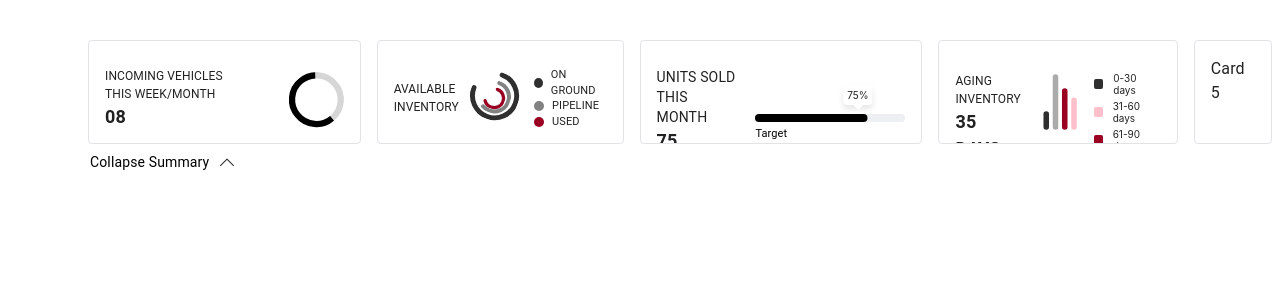
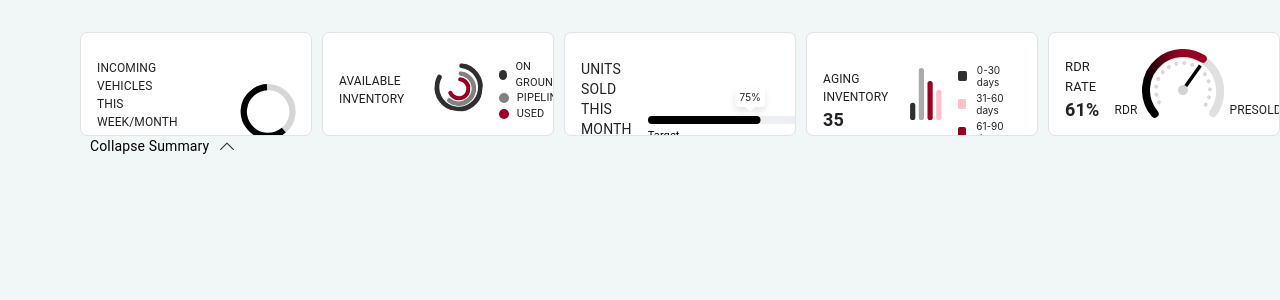
Before and after one commit to NavDevBio94/POC-Graph, a React (Create React App) app: page / in a window 1280 px wide. Shown: the top 300 px of the page. Built offline with nearby package versions, Linux system fonts and the light colour scheme.

Commit message:
gaudge chart fixing

```diff
--- a/package.json
+++ b/package.json
@@ -12,12 +12,15 @@
     "@testing-library/jest-dom": "^5.17.0",
     "@testing-library/react": "^13.4.0",
     "@testing-library/user-event": "^13.5.0",
+    "apexcharts": "^3.47.0",
     "chart.js": "^4.4.2",
     "react": "^18.2.0",
+    "react-apexcharts": "^1.4.1",
     "react-chartjs-2": "^5.2.0",
     "react-circular-progressbar": "^2.1.0",
     "react-dom": "^18.2.0",
     "react-gauge-chart": "^0.4.1",
+    "react-gauge-component": "^1.2.0",
     "react-progressbar": "^15.4.1",
     "react-progressbar.js": "^0.2.0",
     "react-scripts": "5.0.1",
--- a/src/App.css
+++ b/src/App.css
@@ -47,3 +47,7 @@
     margin-right: 10px;
     border-radius: 2px;
 }
+
+body {
+    background-color: rgb(241, 246, 247);
+}
--- a/src/App.js
+++ b/src/App.js
@@ -6,10 +6,7 @@ import SimpleCircleProgressBar from './Components/Atoms/SimpleCircleProgressBar/
 import SimpleProgressBar from './Components/Atoms/SimpleProgressBar/SimpleProgressBar';
 import './App.css';
 import { BarChart, Bar, Cell } from 'recharts';
-import {
-    CircularProgressbar,
-    buildStyles,
-} from 'react-circular-progressbar';
+import { CircularProgressbar, buildStyles } from 'react-circular-progressbar';
 import 'react-circular-progressbar/dist/styles.css';
 import arrowUp from '../src/Assets/magnifying.png';
 
@@ -73,12 +70,10 @@ function App() {
         setOpenClose(!open);
     };
 
-    const rotationDeg = 20;
-
     const progressBars = [
-        { value: 75, strokeWidth: 10, color: '#2F2F2F' },
-        { value: 65, size: 45, margin: '8%', color: '#990021', strokeWidth: 15 },
-        { value: 58, size: 68, margin: '16%', color: '#828282', strokeWidth: 12 },
+        { value: 80, strokeWidth: 10, color: '#2F2F2F' },
+        { value: 65, size: 48, margin: '8%', color: '#990021', strokeWidth: 18 },
+        { value: 58, size: 72, margin: '12%', color: '#828282', strokeWidth: 13 },
     ];
 
     const legends = [
@@ -86,21 +81,66 @@ function App() {
         { color: '#828282', text: 'PIPELINE' },
         { color: '#990021', text: 'USED' },
     ];
+    const size = 82; // Diameter of the circle
+    const strokeWidth = 8;
+    const radius = (size - strokeWidth) / 2;
+    const dotRadius = radius - 10; // Adjust this value to move dots towards the center
+
+    const circumference = 2 * Math.PI * radius;
+
+    const dashArray = circumference.toFixed(2);
+    const dashOffset = (((100 - 45) / 100) * circumference).toFixed(2);
+
+    const containerStyle = {
+        width: `${size}px`,
+        height: `${size}px`, // Full height for circular appearance
+        overflow: 'hidden',
+        borderRadius: '20%', // Fully round to only show the intended part as filled
+        position: 'relative', // Needed to position the needle correctly
+    };
+    const needleLength = radius - 10; // Length of the needle from center
+
+    const newNeedleLength = needleLength * 1.5;
+
+    const progressAngle = (72 / 100) * 360; // Progress converted to angle
+
+    const svgStyle = {
+        transform: 'rotate(140deg) scale(1, 1)', // Adjusted rotation to start progress from the left
+        overflow: 'visible',
+    };
+
+    // Function to calculate dot positions
+    const getDotPosition = (index, numDots) => {
+        const angle = (index / numDots) * 2 * Math.PI; // Angle in radians
+        const x = size / 2 + dotRadius * Math.cos(angle - Math.PI / 2); // Adjusted by -90 degrees to start from top
+        const y = size / 2 + dotRadius * Math.sin(angle - Math.PI / 2);
+        return { x, y };
+    };
+
     return (
         <Box sx={{ display: 'flex', mt: 2, flexDirection: 'column', marginLeft: '80px' }}>
             {open && (
-                <Box sx={{ display: 'flex', mt: 2 }}>
+                <Box sx={{ display: 'flex', mt: 2, gap: '10px' }}>
                     <Card
                         sx={{
                             p: 2,
-                            m: 1,
+
                             boxShadow: 'none',
                             border: '1px solid #E1E3E6',
                             maxHeight: '70px',
+                            borderRadius: '7px',
+                            width: '260px',
                         }}
                     >
-                        <Box sx={{ display: 'flex', alignItems: 'center', marginTop: '10px' }}>
-                            <Box sx={{ width: 200 }}>
+                        <Box
+                            sx={{
+                                display: 'flex',
+                                alignItems: 'center',
+                                marginTop: '10px',
+                                gap: '55px',
+                            }}
+                        >
+                            <Box>
                                 <Typography sx={{ fontSize: '12px' }}>
                                     INCOMING VEHICLES <br /> THIS WEEK/MONTH
                                 </Typography>
@@ -115,10 +155,12 @@ function App() {
                     <Card
                         sx={{
                             p: 2,
-                            m: 1,
+
                             boxShadow: 'none',
                             border: '1px solid #E1E3E6',
                             maxHeight: '70px',
+                            borderRadius: '7px',
+                            width: '260px',
                         }}
                     >
                         <Box
@@ -126,7 +168,7 @@ function App() {
                                 display: 'flex',
                                 alignItems: 'center',
                                 justifyContent: 'space-around',
-                                gap: '10px',
+                                gap: '30px',
                                 marginTop: '10px',
                             }}
                         >
@@ -140,7 +182,7 @@ function App() {
                                         position: 'relative',
                                         width: 55,
                                         height: 55,
-                                        transform: `rotate(${rotationDeg}deg)`,
+                                        transform: `rotate(8deg)`,
                                     }}
                                 >
                                     {progressBars.map((bar, index) =>
@@ -225,10 +267,12 @@ function App() {
                     <Card
                         sx={{
                             p: 2,
-                            m: 1,
+
                             boxShadow: 'none',
                             border: '1px solid #E1E3E6',
                             maxHeight: '70px',
+                            borderRadius: '7px',
+                            width: '260px',
                         }}
                     >
                         <Box
@@ -239,7 +283,7 @@ function App() {
                                 marginTop: '10px',
                             }}
                         >
-                            <Box sx={{ width: 100 }}>
+                            <Box>
                                 <Typography variant='body2'>UNITS SOLD THIS MONTH</Typography>
                                 <Typography sx={{ fontSize: '18px' }}>
                                     <b>{progress}</b>
@@ -271,10 +315,12 @@ function App() {
                     <Card
                         sx={{
                             p: 2,
-                            m: 1,
+
                             boxShadow: 'none',
                             border: '1px solid #E1E3E6',
                             maxHeight: '70px',
+                            borderRadius: '7px',
+                            width: '260px',
                         }}
                     >
                         <Box
@@ -313,13 +359,149 @@ function App() {
                     <Card
                         sx={{
                             p: 2,
-                            m: 1,
                             boxShadow: 'none',
                             border: '1px solid #E1E3E6',
                             maxHeight: '70px',
+                            borderRadius: '7px',
+                            width: '260px',
                         }}
                     >
-                        <Typography>Card 5</Typography>
+                        <Box
+                            sx={{
+                                display: 'flex',
+                                alignItems: 'center',
+                                gap: '20px',
+                            }}
+                        >
+                            <Box>
+                                <Typography sx={{ fontSize: '13px' }}>RDR RATE</Typography>
+                                <Typography sx={{ fontSize: '18px' }}>
+                                    <b>61%</b>
+                                </Typography>
+                            </Box>
+                            <Box sx={{ display: 'flex', alignItems: 'center' }}>
+                                <Typography
+                                    sx={{
+                                        fontSize: '12px',
+                                        position: 'relative',
+                                        top: '20px',
+                                        right: '5px',
+                                    }}
+                                >
+                                    RDR
+                                </Typography>
+
+                                <div style={containerStyle}>
+                                    <svg
+                                        width={size}
+                                        height={size}
+                                        style={svgStyle}
+                                        viewBox={`0 0 ${size} ${size}`}
+                                    >
+                                        <defs>
+                                            <linearGradient
+                                                id='gradient'
+                                                x1='0%'
+                                                y1='0%'
+                                                x2='100%'
+                                                y2='0%'
+                                            >
+                                                <stop offset='20%' stopColor='#990021' />
+                                                <stop offset='80%' stopColor='black' />
+                                            </linearGradient>
+                                        </defs>
+
+                                        <path
+                                            d={`
+        M ${size / 2 + radius * Math.cos(Math.PI / 6)} ${size / 2 + radius * Math.sin(Math.PI / 6)}
+        A ${radius} ${radius} 0 1 1 ${45 / 2 + 12 * Math.cos(-Math.PI / 6)} ${
+                                                45 / 2 + radius * Math.sin(-Math.PI / 6)
+                                            }
+    `}
+                                            fill='none'
+                                            stroke='#E0E0E0'
+                                            strokeWidth={`${strokeWidth}px`}
+                                            strokeLinecap='round'
+                                        />
+
+                                        {/* Filled progress */}
+                                        <circle
+                                            cx={size / 2}
+                                            cy={size / 2}
+                                            r={radius}
+                                            fill='none'
+                                            stroke='url(#gradient)'
+                                            strokeWidth={`${strokeWidth}px`}
+                                            strokeDasharray={dashArray}
+                                            strokeDashoffset={dashOffset}
+                                            strokeLinecap='round'
+                                            style={{
+                                                transition: 'stroke-dashoffset 0.3s ease-in-out',
+                                            }}
+                                        />
+
+                                        {/* Gauge Dots */}
+                                        {Array.from({ length: 21 }).map((_, index) => {
+                                            const { x, y } = getDotPosition(index, 21);
+                                            // Since the rotation starts at 140 degrees, adjust the angle accordingly
+                                            const angle = (index / 21) * 360 + 250;
+                                            // Determine the correct range to exclude dots from the visual bottom
+                                            // This range is based on your setup and needs to be aligned with the rotated view
+                                            // Adjust the range to exclude dots from the bottom considering the 140-degree rotation
+                                            if (angle > 200 && angle < 340) return null; // Adjust this range as needed for your visual bottom
+
+                                            return (
+                                                <circle
+                                                    key={index}
+                                                    cx={x}
+                                                    cy={y}
+                                                    r='2.0'
+                                                    fill='#D9D9D9'
+                                                    strokeWidth='2.0'
+                                                />
+                                            );
+                                        })}
+
+                                        {/* Needle (Adjust the needle length and position as necessary) */}
+                                        <line
+                                            x1={size / 2}
+                                            y1={size / 2}
+                                            x2={
+                                                size / 2 +
+                                                newNeedleLength *
+                                                    Math.cos((progressAngle - 35) * (Math.PI / 180)) // Using the new needle length
+                                            }
+                                            y2={
+                                                size / 2 +
+                                                newNeedleLength *
+                                                    Math.sin((progressAngle - 90) * (Math.PI / 180)) // Using the new needle length
+                                            }
+                                            stroke='black'
+                                            strokeWidth='3.5' // Adjust thickness as needed
+                                        />
+                                        <circle
+                                            cx={size / 2}
+                                            cy={size / 2}
+                                            r='5' // Adjust the size as needed
+                                            fill='lightgrey'
+                                        />
+
+                                        {/* Middle of the Needle Dot */}
+                                    </svg>
+                                </div>
+
+                                <Typography
+                                    sx={{
+                                        fontSize: '12px',
+                                        position: 'relative',
+                                        top: '20px',
+                                        left: '5px',
+                                    }}
+                                >
+                                    PRESOLD
+                                </Typography>
+                            </Box>
+                        </Box>
                     </Card>
                 </Box>
             )}
```
Also changed, not shown: 1 other file (tests, documents, lock files or other folders).
